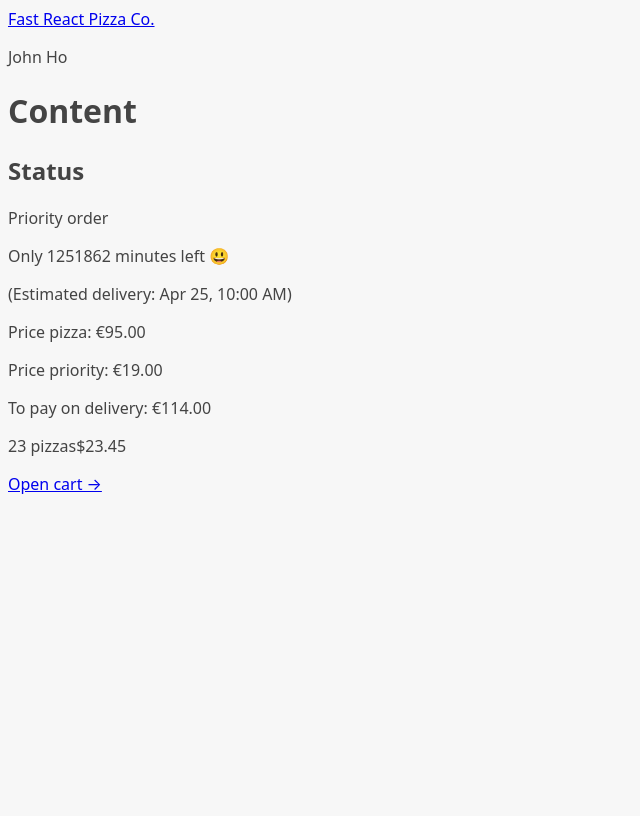
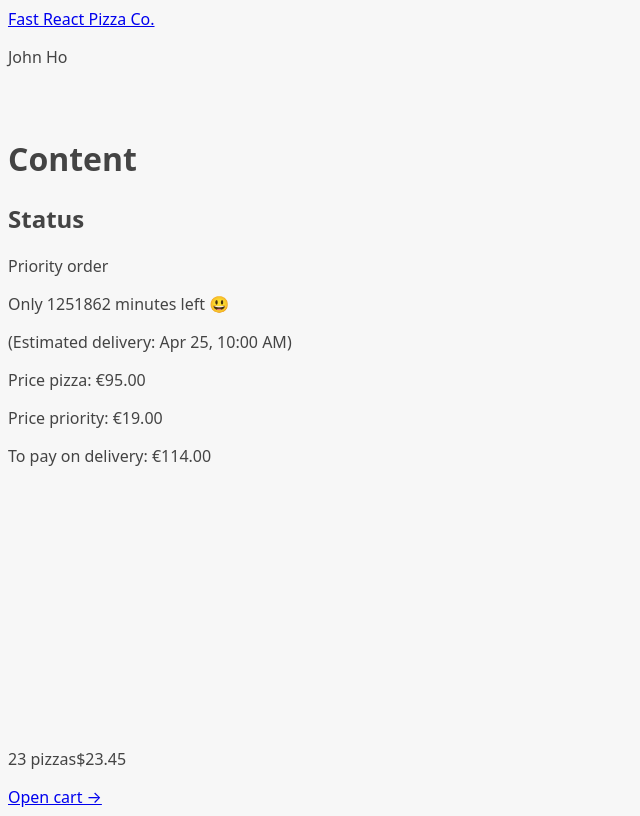
Before and after one commit to kiethohoai/fast-react-pizza-v3, a React (Vite) app: page /order/new in a window 1280 px wide. Shown: the whole page, without its empty margins (0-640 px from the left). Built offline with nearby package versions, Linux system fonts and the light colour scheme.

Commit message:
008 Displaying a Loading Indicator

```diff
--- a/src/features/menu/Menu.jsx
+++ b/src/features/menu/Menu.jsx
@@ -9,7 +9,7 @@
 
 function Menu() {
   const menu = useLoaderData();
-  console.log(`🚀CHECK > menu:`, menu);
+  // console.log(`🚀CHECK > menu:`, menu);
 
   return (
     <ul>
--- a/src/ui/AppLayout.jsx
+++ b/src/ui/AppLayout.jsx
@@ -1,17 +1,27 @@
-import { Outlet } from "react-router-dom";
+import { Outlet, useNavigation } from "react-router-dom";
 import CartOverview from "../features/cart/CartOverview";
 import Header from "./Header";
+import Loader from "./Loader";
 
 function AppLayout() {
+  const navigation = useNavigation();
+  const isLoading = navigation.state === "loading";
+
   return (
-    <div>
+    <div className="layout">
+      {/* Loader */}
+      {isLoading && <Loader />}
+
+      {/* Header */}
       <Header />
 
+      {/* Main */}
       <main>
         <h1>Content</h1>
         <Outlet />
       </main>
 
+      {/* CartOverview */}
       <CartOverview />
     </div>
   );
--- /dev/null
+++ b/src/ui/Loader.jsx
@@ -0,0 +1,5 @@
+function Loader() {
+  return <div className="loader">Loader</div>;
+}
+
+export default Loader;
```
Also changed, not shown: pro.txt.
